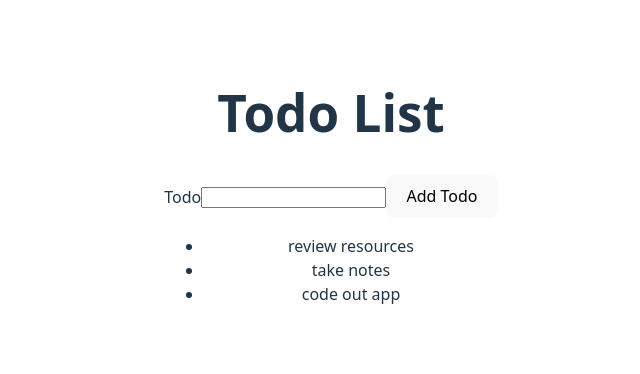
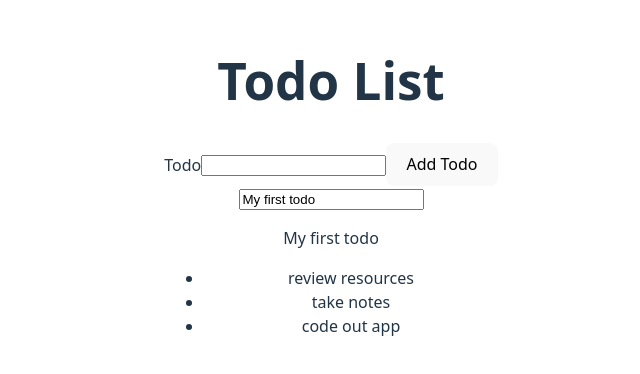
Before and after one commit to kenward85/React-toodoo4, a React (Vite) app: page / in a window 1280 px wide. Shown: the part 214-588 px from the top of the page, without its empty margins (309-949 px from the left). Built offline with nearby package versions, Linux system fonts and the light colour scheme.

Commit message:
Add TodoListItem component and updated App component

```diff
--- a/src/App.jsx
+++ b/src/App.jsx
@@ -1,25 +1,40 @@
 // src/App.jsx
-import './App.css'
-import TodoForm from './TodoForm' // <-- ✅ Import TodoForm
+import { useState } from 'react';
+import './App.css';
+import TodoForm from './TodoForm';
 
 function App() {
+  const [newTodo, setNewTodo] = useState("My first todo");
+
   const todos = [
     { id: 1, title: "review resources" },
     { id: 2, title: "take notes" },
     { id: 3, title: "code out app" },
-  ]
+  ];
 
   return (
     <div>
       <h1>Todo List</h1>
-      <TodoForm /> {/* <-- ✅ Add form here */}
+      <TodoForm />
+
+      {/* ✅ Input field to update newTodo */}
+      <input
+        type="text"
+        value={newTodo}
+        onChange={(e) => setNewTodo(e.target.value)}
+        placeholder="Type a new todo"
+      />
+
+      {/* ✅ Display the current newTodo */}
+      <p>{newTodo}</p>
+
       <ul>
         {todos.map(todo => (
           <li key={todo.id}>{todo.title}</li>
         ))}
       </ul>
     </div>
-  )
+  );
 }
 
-export default App
+export default App;
```
Also changed, not shown: src/TodoListItem.jsx (added, +14 -0 lines).
